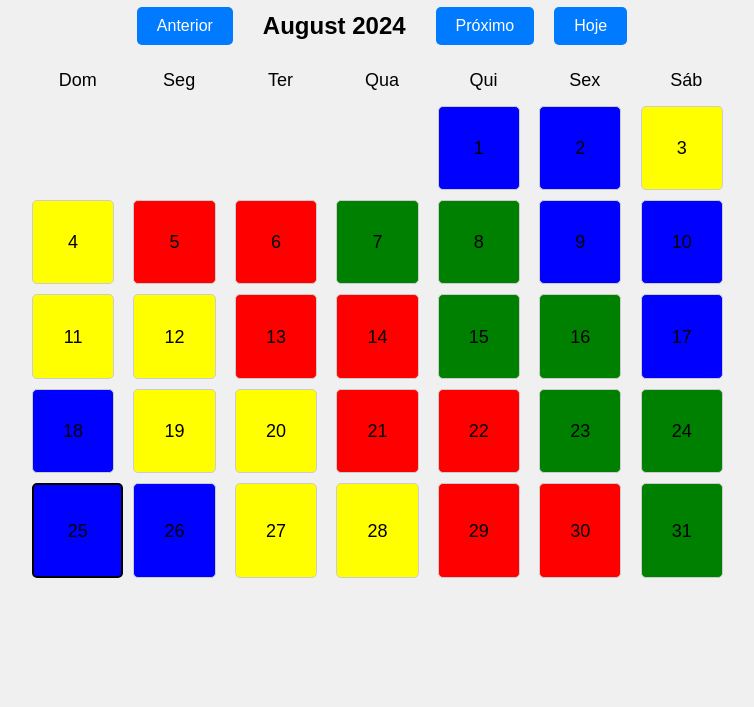
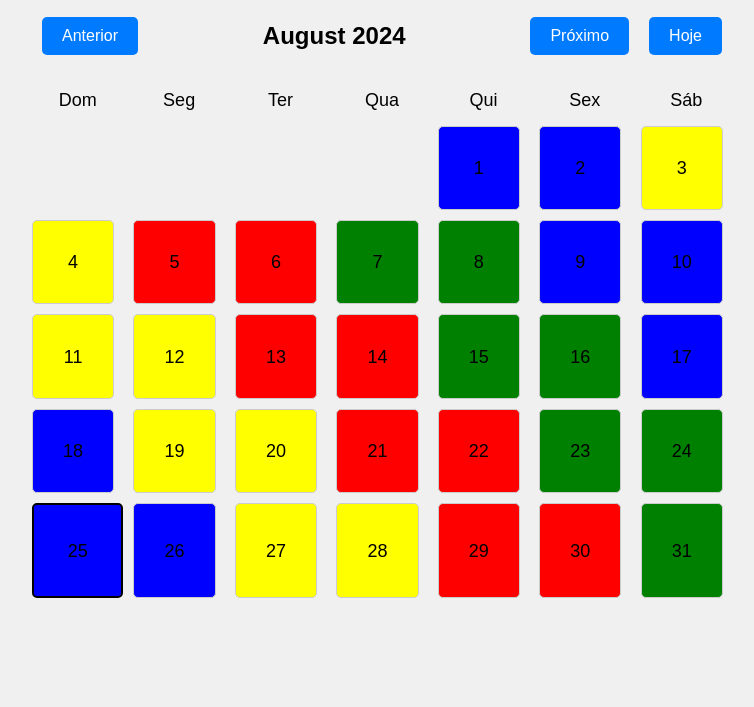
Before and after one commit to hygor343/6x2calendar, a plain HTML site: page index.html in a window 1280 px wide. Shown: the part 93-800 px from the top of the page, without its empty margins (258-1012 px from the left). Drawn offline with Linux system fonts and the light colour scheme.

Commit message:
Add files via upload

```diff
--- a/styles.css
+++ b/styles.css
@@ -12,9 +12,16 @@ body {
 
 #controls {
     display: flex;
-    justify-content: center;
+    justify-content: space-between;
     align-items: center;
     margin-bottom: 20px;
+    width: 100%;
+    max-width: 700px;
+    padding: 10px;
+    background-color: #f0f0f0;
+    position: sticky;
+    top: 0;
+    z-index: 1000;
 }
 
 #controls button {
@@ -37,6 +44,8 @@ body {
     font-size: 24px;
     font-weight: bold;
     margin: 0 20px;
+    flex-grow: 1;
+    text-align: center;
 }
 
 #calendar {
```
